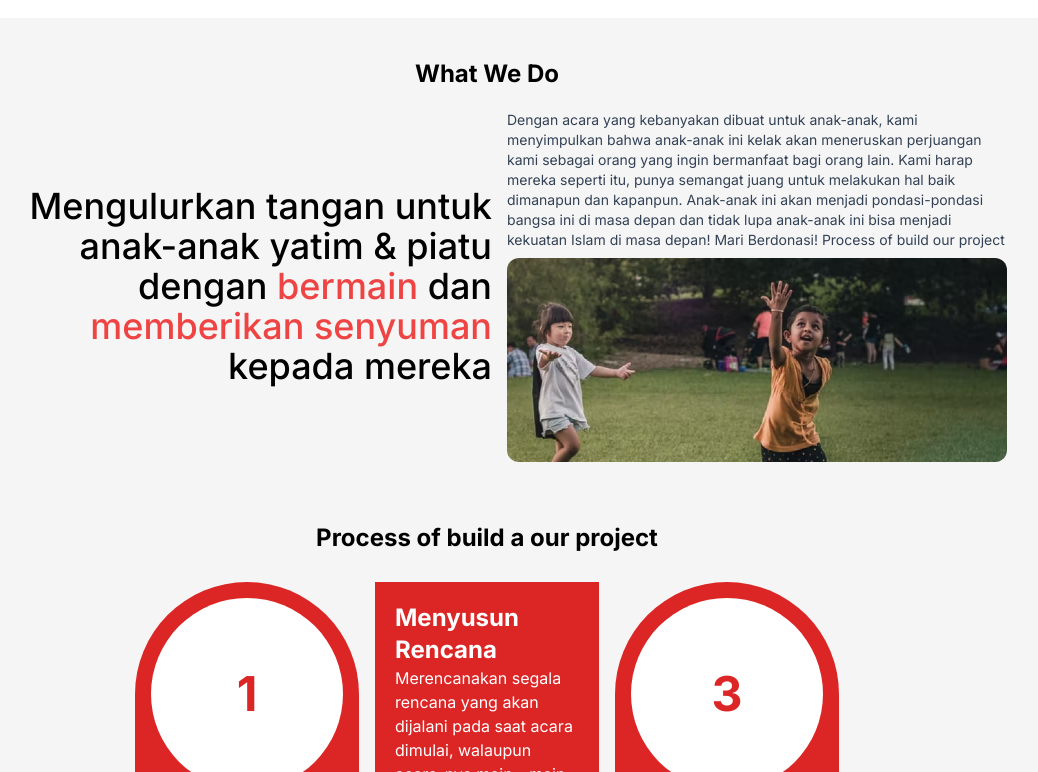
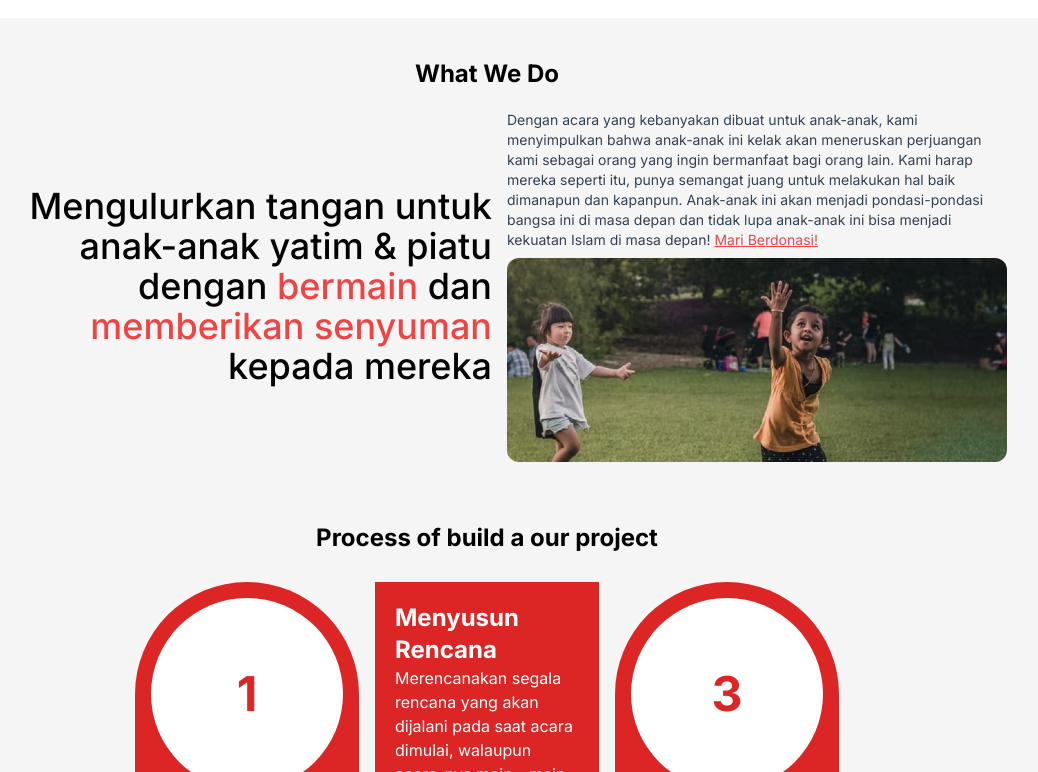
Before and after one commit to waidzk/nongski-page, a Next.js app: page / in a window 1280 px wide. Shown: the part 1248-2020 px from the top of the page, without its empty margins (153-1191 px from the left). Built offline with nearby package versions, Linux system fonts and the light colour scheme.

Commit message:
feat: edit what we do section

```diff
--- a/app/sections/WhatWeDo.tsx
+++ b/app/sections/WhatWeDo.tsx
@@ -22,8 +22,8 @@ const WhatWeDo = () => {
               lain. Kami harap mereka seperti itu, punya semangat juang untuk
               melakukan hal baik dimanapun dan kapanpun. Anak-anak ini akan
               menjadi pondasi-pondasi bangsa ini di masa depan dan tidak lupa
-              anak-anak ini bisa menjadi kekuatan Islam di masa depan! Mari
-              Berdonasi! Process of build our project
+              anak-anak ini bisa menjadi kekuatan Islam di masa depan! <a href="https://bit.ly/nongski" className="text-red-500 underline">Mari
+              Berdonasi!</a>
             </p>
             <Image
               src="/img/whatwedo.png"
```
